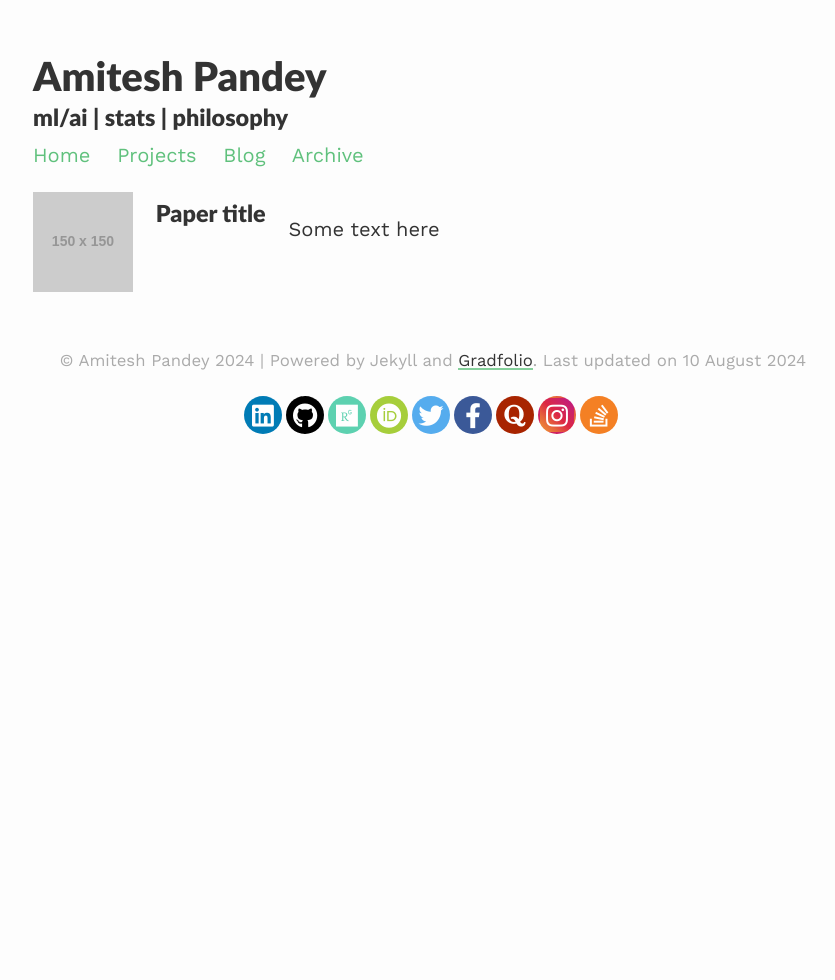
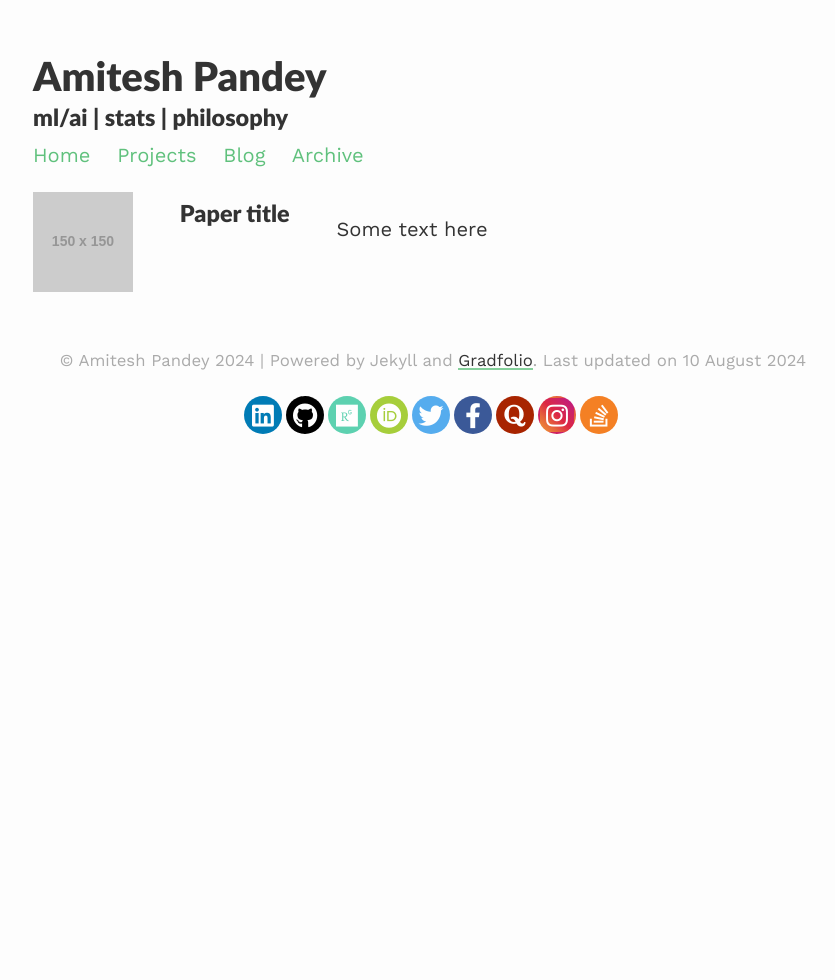
Before and after one commit to pandeyamitesh/pandeyamitesh, a Jekyll site: the page built from research/index.html, in a window 1280 px wide. Shown: the whole page, without its empty margins (207-1042 px from the left). Built offline with Jekyll 4.4.1, drawn with Linux system fonts in a browser that asks for light colours; nearby versions of some CDN libraries.

Commit message:
Update style.scss

```diff
--- a/assets/css/_sass/style.scss
+++ b/assets/css/_sass/style.scss
@@ -206,7 +206,12 @@ blockquote {
 .research-text {
   display: inline-block;
   vertical-align: top;
-  margin-left: 2%
+  margin-left: 5%;
+}
+
+.research-desc {
+  display: inline-block;
+  margin-left: 5%;
 }
 
 .research-image {
```
